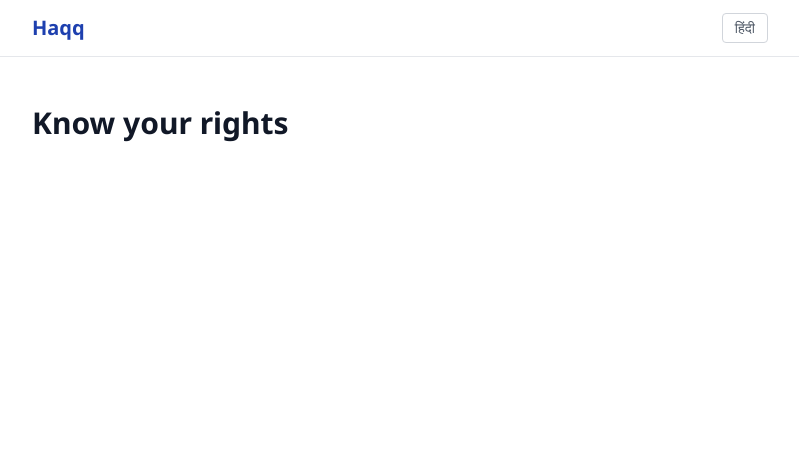
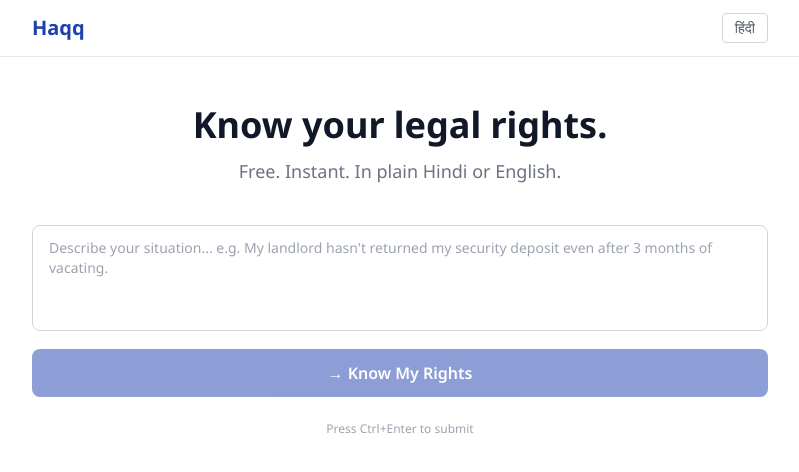
Before and after one commit to Alokxk/Haqq, a React (Vite) app in the folder frontend/: page / in a window 1280 px wide. Shown: the top 472 px of the page, without its empty margins (240-1039 px from the left). Built offline with nearby package versions, Linux system fonts and the light colour scheme; no server answers.

Commit message:
Implemented SituationInput for user input & submission

```diff
--- /dev/null
+++ b/frontend/src/components/SituationInput.tsx
@@ -0,0 +1,60 @@
+import { useState } from "react";
+import type { Language } from "../App";
+
+interface SituationInputProps {
+  language: Language;
+  onSubmit: (text: string) => void;
+  loading: boolean;
+}
+
+const PLACEHOLDER = {
+  en: "Describe your situation... e.g. My landlord hasn't returned my security deposit even after 3 months of vacating.",
+  hi: "अपनी स्थिति बताएं... जैसे मेरे मकान मालिक ने 3 महीने बाद भी सिक्योरिटी डिपॉजिट वापस नहीं किया।",
+};
+
+const BUTTON_TEXT = {
+  en: "→ Know My Rights",
+  hi: "→ मेरे अधिकार जानें",
+};
+
+export default function SituationInput({
+  language,
+  onSubmit,
+  loading,
+}: SituationInputProps) {
+  const [text, setText] = useState("");
+
+  const handleSubmit = () => {
+    if (text.trim().length < 10) return;
+    onSubmit(text.trim());
+  };
+
+  const handleKeyDown = (e: React.KeyboardEvent) => {
+    if (e.key === "Enter" && e.ctrlKey) handleSubmit();
+  };
+
+  return (
+    <div className="w-full">
+      <textarea
+        value={text}
+        onChange={(e) => setText(e.target.value)}
+        onKeyDown={handleKeyDown}
+        placeholder={PLACEHOLDER[language]}
+        rows={4}
+        className="w-full border border-gray-300 rounded-lg px-4 py-3 text-sm text-gray-900 placeholder-gray-400 focus:outline-none focus:ring-2 focus:ring-primary focus:border-transparent resize-none"
+        disabled={loading}
+      />
+      <button
+        onClick={handleSubmit}
+        disabled={loading || text.trim().length < 10}
+        className="mt-3 w-full bg-primary text-white font-semibold py-3 px-6 rounded-lg hover:bg-primary-dark transition-colors disabled:opacity-50 disabled:cursor-not-allowed"
+      >
+        {loading
+          ? language === "en"
+            ? "Finding your rights..."
+            : "आपके अधिकार खोज रहे हैं..."
+          : BUTTON_TEXT[language]}
+      </button>
+    </div>
+  );
+}
--- a/frontend/src/pages/Home.tsx
+++ b/frontend/src/pages/Home.tsx
@@ -1,15 +1,72 @@
+import { useState } from "react";
+import { useNavigate } from "react-router-dom";
 import type { Language } from "../App";
+import SituationInput from "../components/SituationInput";
+import { analyzeText } from "../api";
 
 interface HomeProps {
   language: Language;
 }
 
+const HERO = {
+  en: {
+    title: "Know your legal rights.",
+    subtitle: "Free. Instant. In plain Hindi or English.",
+  },
+  hi: {
+    title: "अपने कानूनी अधिकार जानें।",
+    subtitle: "मुफ्त। तुरंत। सरल हिंदी या अंग्रेजी में।",
+  },
+};
+
 export default function Home({ language }: HomeProps) {
+  const [loading, setLoading] = useState(false);
+  const [error, setError] = useState<string | null>(null);
+  const navigate = useNavigate();
+
+  const handleSubmit = async (text: string) => {
+    setLoading(true);
+    setError(null);
+    try {
+      const result = await analyzeText(text, language);
+      navigate("/result", { state: { result, query: text } });
+    } catch {
+      setError(
+        language === "en"
+          ? "Something went wrong. Please try again."
+          : "कुछ गलत हो गया। कृपया पुनः प्रयास करें।",
+      );
+    } finally {
+      setLoading(false);
+    }
+  };
+
   return (
-    <div className="max-w-3xl mx-auto px-4 py-12">
-      <h1 className="text-3xl font-bold text-gray-900">
-        {language === "en" ? "Know your rights" : "अपने अधिकार जानें"}
-      </h1>
-    </div>
+    <main className="max-w-3xl mx-auto px-4 py-12">
+      <div className="text-center mb-10">
+        <h1 className="text-4xl font-bold text-gray-900 mb-3">
+          {HERO[language].title}
+        </h1>
+        <p className="text-lg text-gray-500">{HERO[language].subtitle}</p>
+      </div>
+
+      <SituationInput
+        language={language}
+        onSubmit={handleSubmit}
+        loading={loading}
+      />
+
+      {error && (
+        <p className="mt-4 text-sm text-red-600 text-center">{error}</p>
+      )}
+
+      <div className="mt-6 text-center text-xs text-gray-400">
+        <p>
+          {language === "en"
+            ? "Press Ctrl+Enter to submit"
+            : "सबमिट करने के लिए Ctrl+Enter दबाएं"}
+        </p>
+      </div>
+    </main>
   );
 }
```
